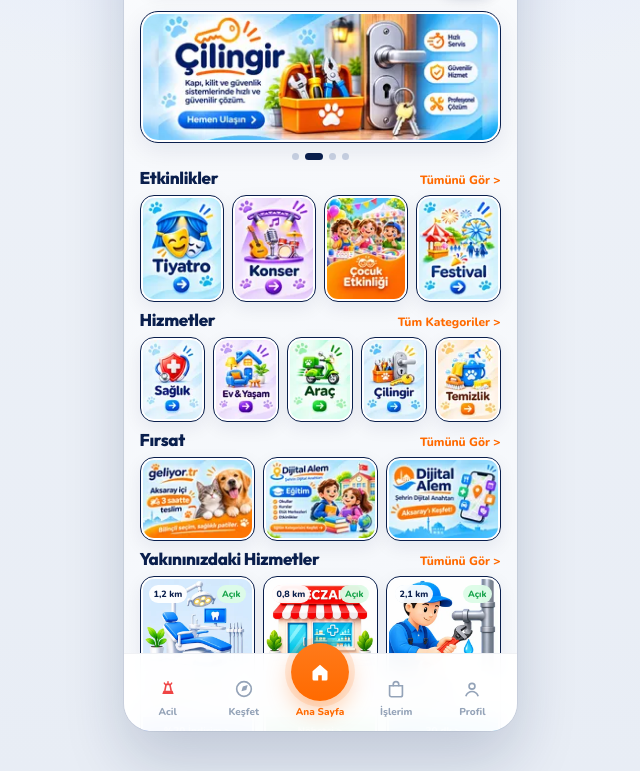
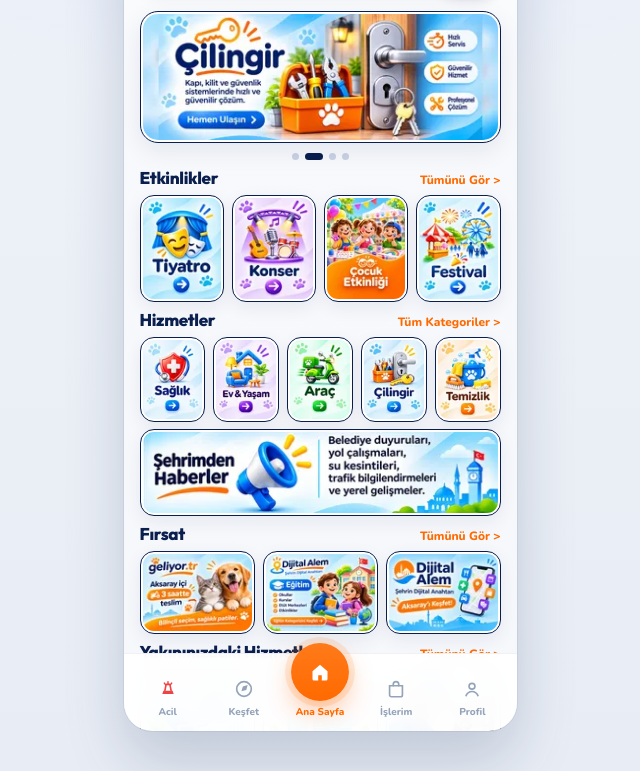
Before and after one commit to geliyorcomtr-droid/dijital_alem, a plain HTML site: page index.html in a window 1280 px wide. Shown: the part 145-916 px from the top of the page, without its empty margins (320-960 px from the left). Drawn offline with nearby package versions, Linux system fonts and the light colour scheme.

Commit message:
Add Şehrimden Haberler 361x82 banner between Hizmetler and Fırsat.
Insert a navy-framed full-width WebP banner with 1x/2x assets and JPG fallback, using page gutters for 16px side padding.

```diff
--- a/index.html
+++ b/index.html
@@ -212,6 +212,24 @@
             </picture>
           </a>
         </div>
+      </section>
+
+      <!-- Şehrimden Haberler (image-only, no section title) -->
+      <section class="section sehrimden-haberler" aria-label="Şehrimden Haberler">
+        <a class="sehrimden-haberler-banner" href="#sehrimden-haberler" id="sehrimden-haberler">
+          <picture>
+            <source
+              type="image/webp"
+              srcset="assets/sehrimden/sehrimden-haberler-1x.webp 1x, assets/sehrimden/sehrimden-haberler.webp 2x"
+            />
+            <img
+              src="assets/sehrimden/sehrimden-haberler.jpg"
+              alt="Şehrimden Haberler"
+              width="361"
+              height="82"
+            />
+          </picture>
+        </a>
       </section>
 
       <!-- Fırsat -->
--- a/styles.css
+++ b/styles.css
@@ -215,6 +215,7 @@ img {
 .service-card,
 .nearby-tile-card,
 .firsat-banner,
+.sehrimden-haberler-banner,
 .duyuru-haber-banner,
 .kesfet-tile-card,
 .ilanlar-tile-card,
@@ -468,6 +469,29 @@ img {
   object-fit: cover;
   border-radius: 11px;
   display: block;
+}
+
+/* Şehrimden Haberler — full-width 361×82 between Hizmetler and Fırsat; gutters via .page */
+.sehrimden-haberler-banner {
+  display: block;
+  width: 100%;
+  max-width: var(--content);
+  border-radius: var(--radius-md);
+  overflow: hidden;
+  box-shadow: var(--shadow-card);
+}
+
+.sehrimden-haberler-banner picture {
+  display: contents;
+}
+
+.sehrimden-haberler-banner img {
+  width: 100%;
+  height: auto;
+  aspect-ratio: 361 / 82;
+  object-fit: cover;
+  display: block;
+  border-radius: calc(var(--radius-md) - 3px);
 }
 
 /* Fırsat — 3 equal tiles in 361px: (361 - 2*8) / 3 = 115px; asset 115×82 */
```
Also changed, not shown: assets/sehrimden/sehrimden-haberler-1x.webp (added), assets/sehrimden/sehrimden-haberler.jpg (added), assets/sehrimden/sehrimden-haberler.webp (added).
